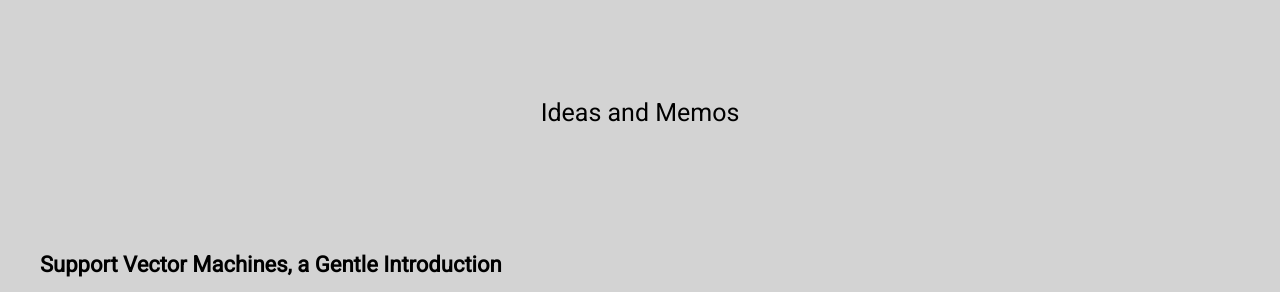
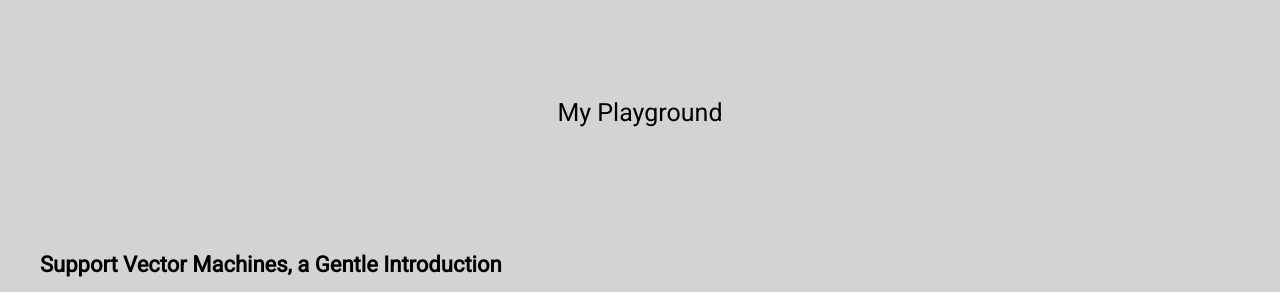
Before and after one commit to FullSimplify/FullSimplify.github.io, a Jekyll site: the page built from index.html, in a window 1280 px wide. Shown: the part 187-479 px from the top of the page. Built offline with Jekyll 4.4.1, drawn with Linux system fonts in a browser that asks for light colours.

Commit message:
Update index.html

```diff
--- a/index.html
+++ b/index.html
@@ -1,7 +1,7 @@
 ---
 layout: page
 title: Blog
-subtitle: Ideas and Memos
+subtitle: My Playground
 sitemap:
   priority: 0.9
 ---
```
